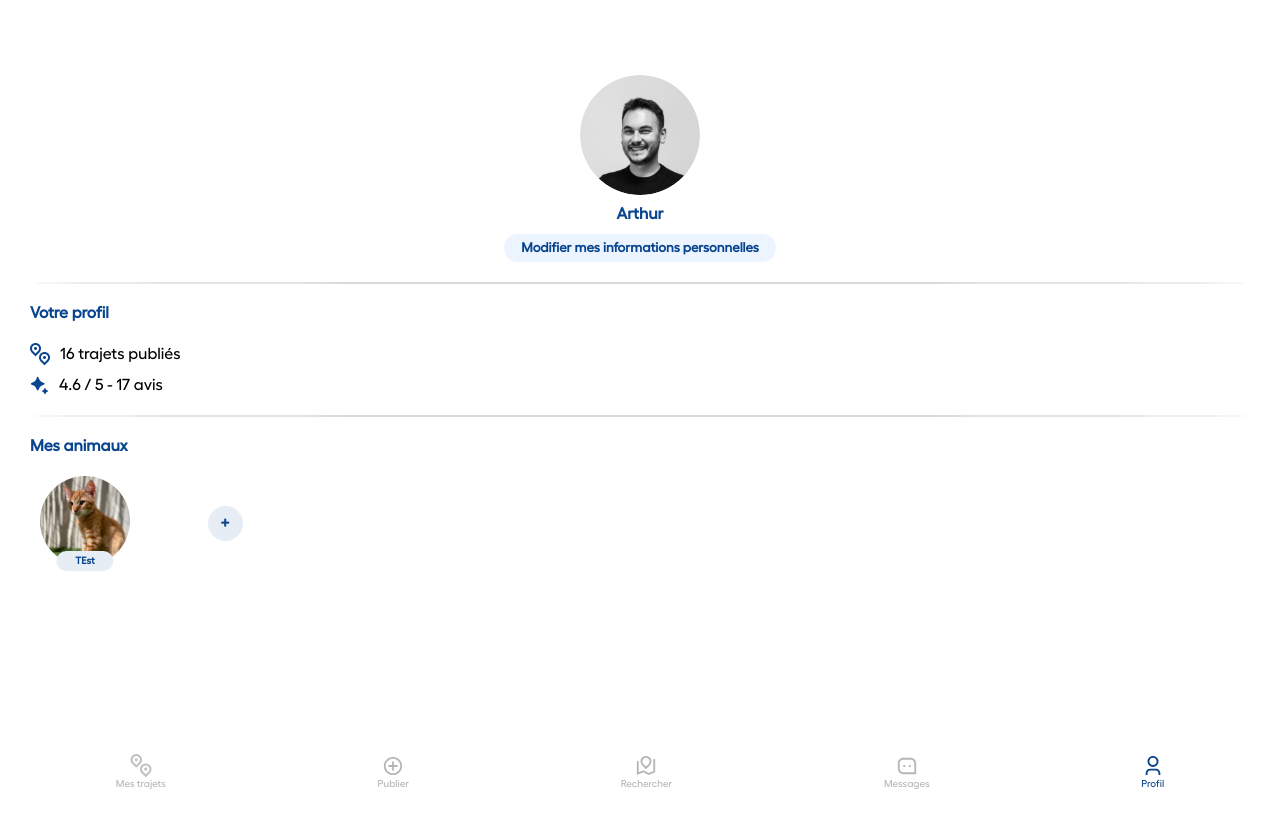
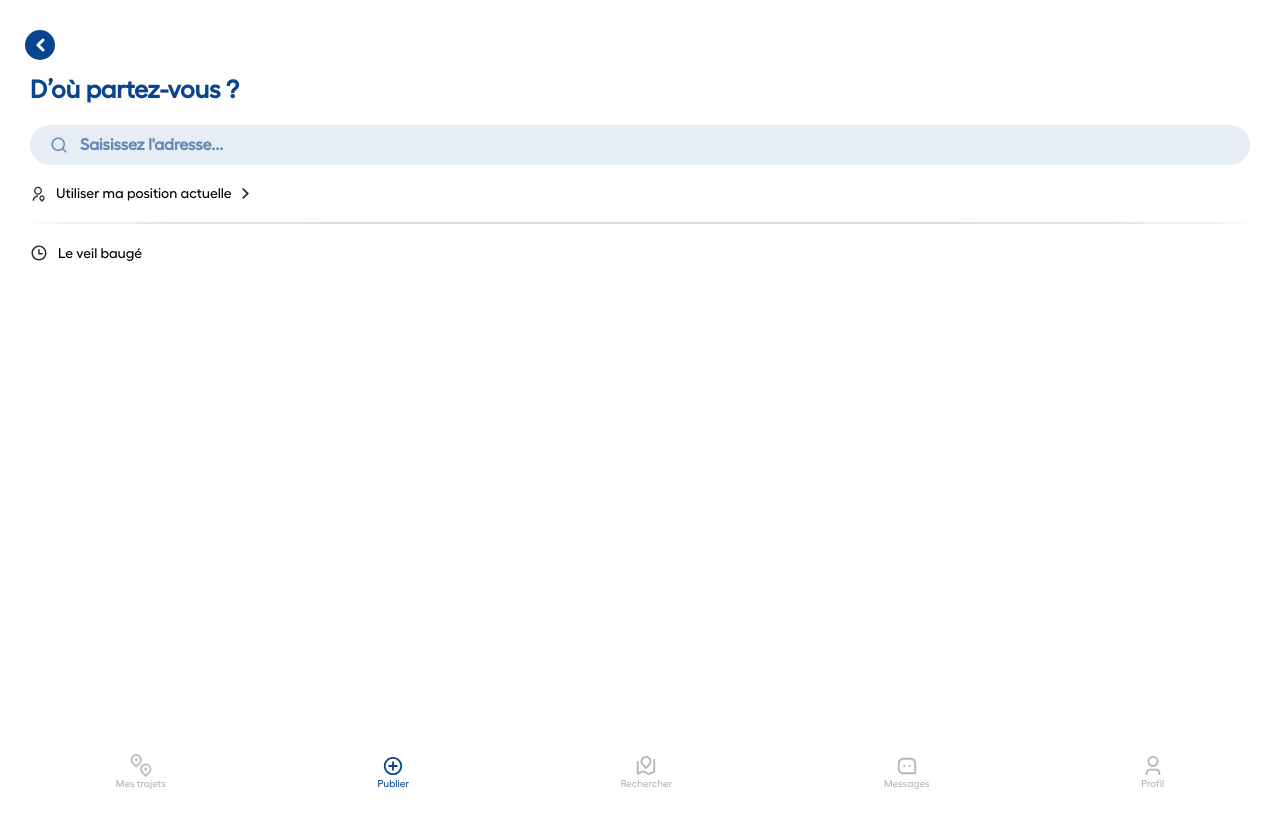
Before and after one commit to Joris07/cowaf, a Vue app: page /test in a window 1280 px wide. Shown: the top 828 px of the page. After the commit the page ends 800 px from the top, so only its background shows below. Built offline with nearby package versions, Linux system fonts and the light colour scheme.

Commit message:
Profil, Depart, Register

```diff
--- a/src/assets/base.css
+++ b/src/assets/base.css
@@ -84,3 +84,40 @@
 	border-radius: 22px;
 	padding: 15px;
 }
+
+.search-barre {
+	border-radius: 50px;
+	background: var(--color-off-white);
+	width: 100%;
+	height: 40px;
+	display: flex;
+	align-items: center;
+	padding: 0px 20px;
+	gap: 10px;
+}
+
+.input-search {
+	background: var(--color-off-white);
+	border: none;
+	font-size: 16px;
+	outline: none;
+	caret-color: var(--color-blue);
+	color: var(--color-blue);
+}
+
+.input-search::placeholder {
+	color: rgba(9, 69, 142, 0.60);
+	font-weight: 600;
+}
+
+.title-publier {
+	font-size: 25px;
+	color: var(--color-blue);
+}
+
+.separate {
+	width: 100%;
+	height: 2px;
+	border-radius: 50%;
+	background-color: #D9D9D9;
+}
--- a/src/components/BackButton.vue
+++ b/src/components/BackButton.vue
@@ -30,8 +30,8 @@
 		  position: 'absolute',
 		  top: '30px',
 		  left: '25px',
-		  width: '38px',
-		  height: '38px',
+		  width: '30px',
+		  height: '30px',
 		  backgroundColor: this.backgroundColor,
 		  borderRadius: '50%',
 		  display: 'flex',
--- a/src/router/index.js
+++ b/src/router/index.js
@@ -7,6 +7,7 @@ import Description from '@/views/Description.vue'
 import FicheAnimal from '@/views/FicheAnimal.vue'
 import Recherche from '@/views/Recherche.vue'
 import Profil from '@/views/Profil.vue'
+import Depart from '@/views/Publier/Depart.vue'
 
 const router = createRouter({
   history: createWebHistory(),
@@ -22,7 +23,7 @@ const router = createRouter({
 	},
 	{
 		path: '/test',
-		component: Profil
+		component: Depart
 	},
 	{
 		path: "/:pathMatch(.*)*",
--- a/src/views/Profil.vue
+++ b/src/views/Profil.vue
@@ -118,12 +118,7 @@
         position: relative;
     }
 
-    .separate {
-        width: 100%;
-        height: 2px;
-        border-radius: 50%;
-        background-color: #D9D9D9;
-    }
+
 
     .nom-animal {
         padding: 4px 19px;
--- /dev/null
+++ b/src/views/Publier/Depart.vue
@@ -0,0 +1,64 @@
+<template>
+    <BackButton></BackButton>
+	<div id="main">
+		<h1 class="title-publier bold">D’où partez-vous ?</h1>
+        <div class="search-barre">
+            <img src="/src/assets/img/loupe.png" alt="">
+            <input placeholder="Saisissez l'adresse..." class="input-search" type="text" >
+        </div>
+        <div id="position-actuelle">
+            <svg xmlns="http://www.w3.org/2000/svg" width="16" height="16" viewBox="0 0 16 16" fill="none">
+                <path d="M7.99984 9.33335V10.6667C5.7907 10.6667 3.99984 12.4576 3.99984 14.6667H2.6665C2.6665 11.7212 5.05432 9.33335 7.99984 9.33335ZM7.99984 8.66669C5.78984 8.66669 3.99984 6.87669 3.99984 4.66669C3.99984 2.45669 5.78984 0.666687 7.99984 0.666687C10.2098 0.666687 11.9998 2.45669 11.9998 4.66669C11.9998 6.87669 10.2098 8.66669 7.99984 8.66669ZM7.99984 7.33335C9.47317 7.33335 10.6665 6.14002 10.6665 4.66669C10.6665 3.19335 9.47317 2.00002 7.99984 2.00002C6.5265 2.00002 5.33317 3.19335 5.33317 4.66669C5.33317 6.14002 6.5265 7.33335 7.99984 7.33335ZM13.8854 14.0474L11.9998 16L10.1142 14.0474C9.07284 12.969 9.07284 11.2206 10.1142 10.1422C11.1556 9.06375 12.844 9.06375 13.8854 10.1422C14.9268 11.2206 14.9268 12.969 13.8854 14.0474ZM12.9263 13.1212C13.4688 12.5595 13.4688 11.6301 12.9263 11.0684C12.4092 10.5328 11.5905 10.5328 11.0734 11.0684C10.5309 11.6301 10.5309 12.5595 11.0734 13.1212L11.9998 14.0806L12.9263 13.1212Z" fill="#263238"/>
+            </svg>
+            <p>Utiliser ma position actuelle</p>
+            <svg xmlns="http://www.w3.org/2000/svg" width="7" height="11" viewBox="0 0 7 11" fill="none">
+                <path d="M4.45457 5.50004L0 1.22222L1.27273 0L7 5.50004L1.27273 11L0 9.77779L4.45457 5.50004Z" fill="#263238"/>
+            </svg>
+        </div>
+        <span class="separate"></span>
+        <div id="historique">
+            <p>
+                <svg xmlns="http://www.w3.org/2000/svg" width="18" height="18" viewBox="0 0 18 18" fill="none">
+                    <path d="M9 16.5C4.85786 16.5 1.5 13.1421 1.5 9C1.5 4.85786 4.85786 1.5 9 1.5C13.1421 1.5 16.5 4.85786 16.5 9C16.5 13.1421 13.1421 16.5 9 16.5ZM9 15C12.3137 15 15 12.3137 15 9C15 5.68629 12.3137 3 9 3C5.68629 3 3 5.68629 3 9C3 12.3137 5.68629 15 9 15ZM9.75 9H12.75V10.5H8.25V5.25H9.75V9Z" fill="#263238"/>
+                </svg>
+                Le veil baugé
+            </p>
+        </div>
+    </div>
+    <Nav selectedIcon="2"></Nav>
+</template>
+
+<script>
+    import Nav from '@/components/Nav.vue';
+    import BackButton from '@/components/BackButton.vue';
+
+	export default {
+		name: 'Profil',
+		components: { Nav, BackButton }
+	};
+</script>
+
+<style scoped>
+	#main {
+		display: flex;
+		flex-direction: column;
+        padding: 75px 30px 25% 30px;
+        gap: 20px;
+	}
+
+    #position-actuelle {
+        display: flex;
+        align-items: center;
+        gap: 10px;
+    }
+
+    p {
+        font-size: 14px;
+    }
+
+    #historique > p {
+        display: flex;
+        align-items: center;
+        gap: 10px;
+    }
+</style>
--- a/src/views/Register.vue
+++ b/src/views/Register.vue
@@ -89,7 +89,6 @@
 			}
   		},
 		watch: {
-    // Surveillez les changements de password
 			confirmPassword() {
 				this.validateConfirmation();
 			}
```
Also changed, not shown: src/assets/img/loupe.png (added).
